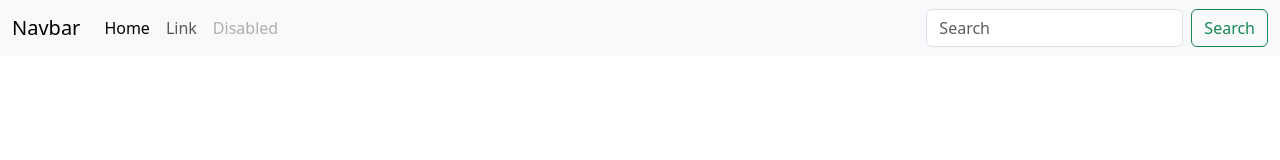
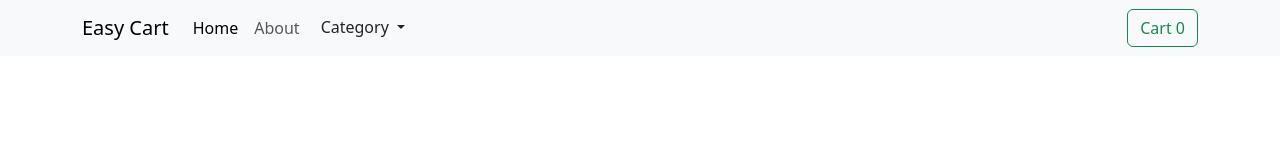
Before and after one commit to abhishek-bisht-21/ShoppingAppLandingPage, a plain HTML site: page index.html in a window 1280 px wide. Drawn offline with nearby package versions, Linux system fonts and the light colour scheme.

Commit message:
Added Navbar for the ecommerce landing page

```diff
--- a/index.html
+++ b/index.html
@@ -17,29 +17,47 @@
 	<!-- Navbar for Shopping Page-->
 
 	<nav class="navbar navbar-expand-lg bg-body-tertiary">
-		<div class="container-fluid">
+		<div class="container">
 			<button class="navbar-toggler" type="button" data-bs-toggle="collapse"
 				data-bs-target="#navbarTogglerDemo03" aria-controls="navbarTogglerDemo03"
 				aria-expanded="false" aria-label="Toggle navigation">
 				<span class="navbar-toggler-icon"></span>
 			</button>
-			<a class="navbar-brand" href="#">Navbar</a>
+			<a class="navbar-brand" href="#">Easy Cart</a>
 			<div class="collapse navbar-collapse" id="navbarTogglerDemo03">
 				<ul class="navbar-nav me-auto mb-2 mb-lg-0">
 					<li class="nav-item">
 						<a class="nav-link active" aria-current="page" href="#">Home</a>
 					</li>
 					<li class="nav-item">
-						<a class="nav-link" href="#">Link</a>
+						<a class="nav-link" href="#">About</a>
 					</li>
-					<li class="nav-item">
-						<a class="nav-link disabled" aria-disabled="true">Disabled</a>
+					<li>
+
+						<div class="collapse navbar-collapse" id="navbarNavDarkDropdown">
+							<ul class="navbar-nav">
+								<li class="nav-item dropdown">
+									<button class="btn dropdown-toggle"
+										data-bs-toggle="dropdown"
+										aria-expanded="false">
+										Category
+									</button>
+									<ul class="dropdown-menu">
+										<li><a class="dropdown-item"
+												href="#">All Products</a></li>
+										<li><a class="dropdown-item"
+												href="#">Electronics</a></li>
+										<li><a class="dropdown-item"
+												href="#">Kitchenware</a></li>
+									</ul>
+								</li>
+							</ul>
+						</div>
 					</li>
 				</ul>
 				<form class="d-flex" role="search">
-					<input class="form-control me-2" type="search" placeholder="Search"
-						aria-label="Search">
-					<button class="btn btn-outline-success" type="submit">Search</button>
+					<button class="btn btn-outline-success" type="submit">Cart <span
+							id="car-count">0</span></button>
 				</form>
 			</div>
 		</div>
```
